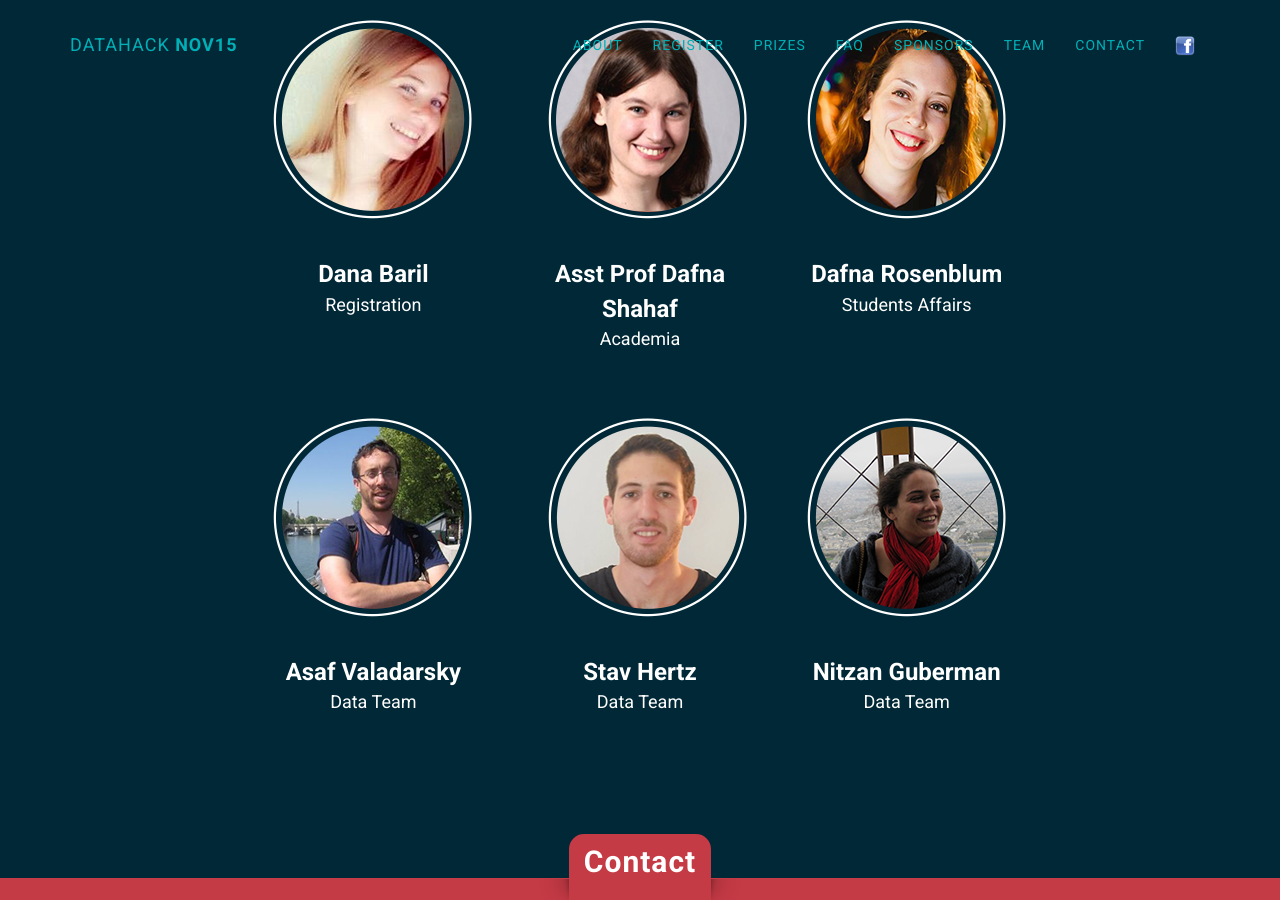
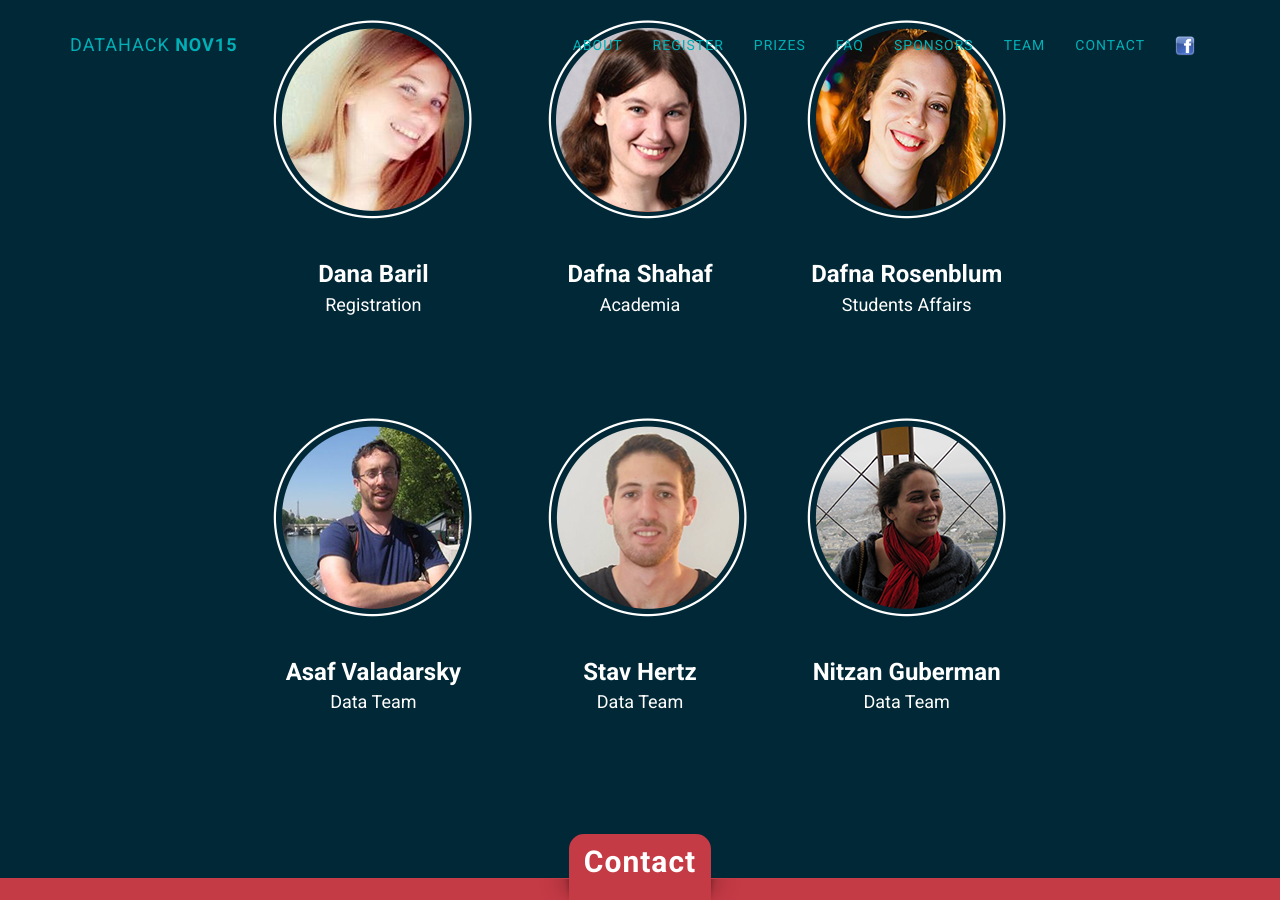
Before and after one commit to ido-staging/datahacksweb, a Jekyll site: the page built from index.html, in a window 1280 px wide and 900 px high, scrolled down 6857 px. Built offline with Jekyll 4.4.1, drawn with Linux system fonts in a browser that asks for light colours.

Commit message:
dafna shahaf fix 2

```diff
--- a/_includes/team.html
+++ b/_includes/team.html
@@ -52,7 +52,7 @@
         </div>
         <div class="col-md-2 text-light">
             <img class="img-reg" src="img/team/dafna_shahaf.png" alt="DafnaShahaf" style="display:block;margin:auto;margin-bottom:1cm;">
-            <center><font size="5"><b>Asst Prof Dafna Shahaf</b></font><br>
+            <center><font size="5"><b>Dafna Shahaf</b></font><br>
             <font size="4">Academia</font></center>
         </div>
         <div class="col-md-3 text-light">
```
